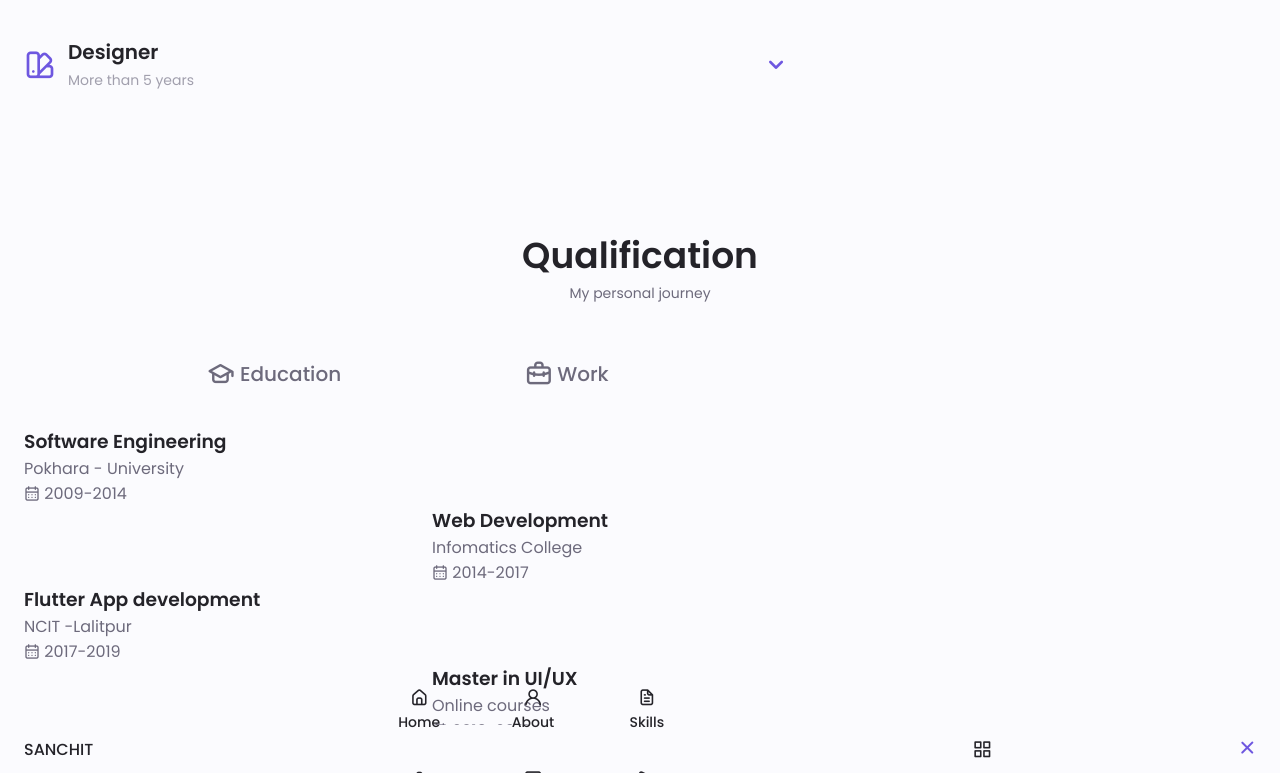
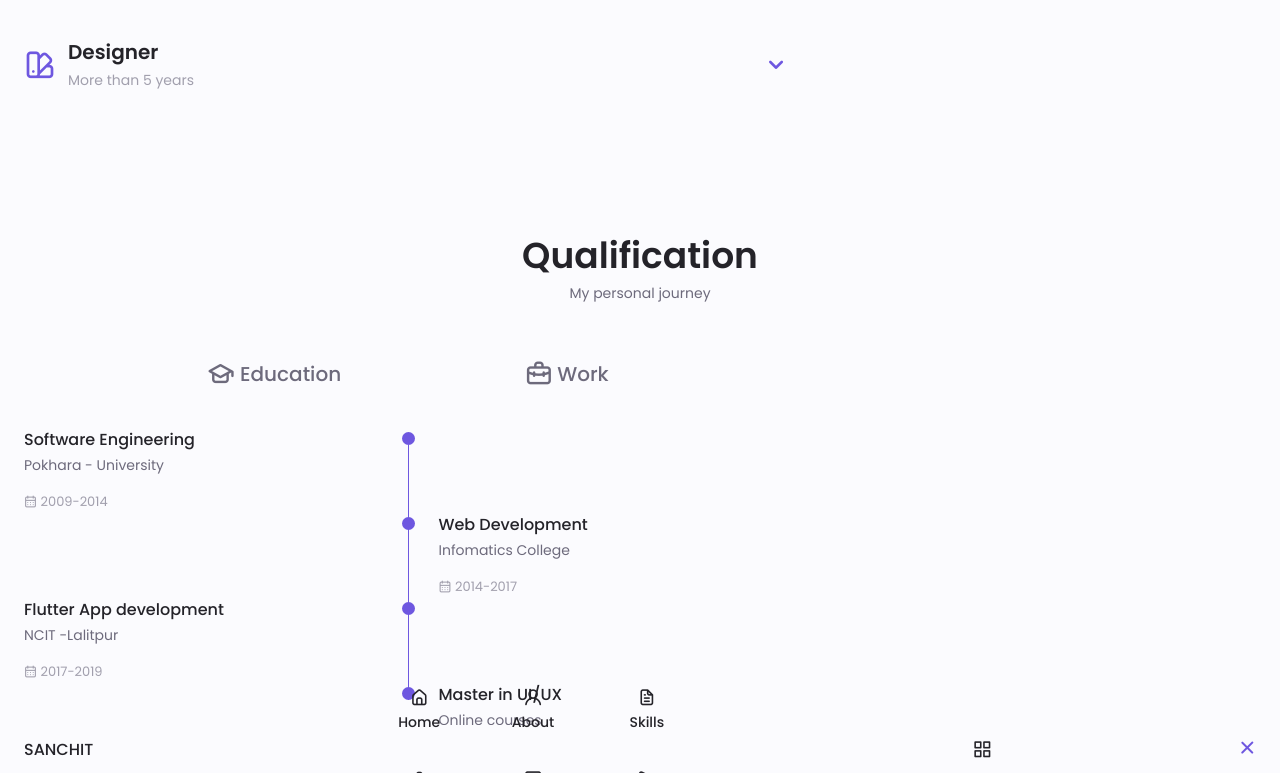
Before and after one commit to Sanchitpoudel/Sanchit, a plain HTML site: page index.html in a window 1280 px wide. Both pictures are taken after a click on the element "Education". Shown: the part 2045-2818 px from the top of the page. Drawn offline with nearby package versions, Linux system fonts and the light colour scheme.

Commit message:
Commit qualification

```diff
--- a/css/style.css
+++ b/css/style.css
@@ -503,3 +503,36 @@ border-radius: .25rem;
     grid-template-columns: 1fr max-content 1fr;
     column-gap: 1.5rem;
 }
+.qualification__title{
+    font-size: var(--normal-font-size);
+    font-weight: var(--font-medium);
+}
+.qualification__subtitle{
+    display: inline-block;
+    font-size: var(--small-font-size);
+    margin-bottom: var(--mb-1);
+}
+.qualification__calendar{
+    font-size: var(--smaller-font-size);
+    color: var(--text-color-light);
+}
+.qualification__rounder{
+    display: inline-block;
+    width: 13px;
+    height: 13px;
+    background-color: var(--first-color);
+    border-radius: 50%;
+}
+.qualification__line{
+    display: block;
+    width: 1px;
+    height: 100%;background-color: var(--first-color);
+    transform: translate(6px, -7px);
+}
+.qualification [data-content]
+{
+    display: none;
+}
+.qualification__active[data-content]{
+    display: block;
+}
--- a/index.html
+++ b/index.html
@@ -319,11 +319,11 @@
       <span class="section__subtitle">My personal journey</span>
       <div class="qualification__container container">
         <div class="qualification__tabs">
-          <div class="qualification__button button--flex">
+          <div class="qualification__button button--flex qualification__active" data-target='#education'>
             <i class="uil uil-graduation-cap qualification__icon"></i>
             Education
           </div>
-          <div class="qualification__button button--flex">
+          <div class="qualification__button button--flex" data-target='#work'>
             <i class="uil uil-briefcase-alt qualification__icon"></i>
             Work
           </div>
@@ -331,7 +331,7 @@
 
         <div class="qualification__sections">
           <!-- Qualification content 1 -->
-          <div class="qualification__content">
+          <div class="qualification__content qualification__active" data-content id="education">
             <!-- Qualification  1 -->
             <div class="qualification__data">
               <div>
@@ -415,7 +415,7 @@
             </div>
           </div>
           <!-- Qualification content 2 -->
-          <div class="qualification__content">
+          <div class="qualification__content" data-content id="work">
             <!-- Qualification  1 -->
             <div class="qualification__data">
               <div>
--- a/js/script.js
+++ b/js/script.js
@@ -42,3 +42,23 @@ function toggleSkills() {
     skillsHeader.forEach((el) => {
         el.addEventListener('click',toggleSkills)
     })
+
+//qualification tabs
+
+const tabs = document.querySelectorAll('[data-target]'),
+    tabContents = document.querySelectorAll('[data-content]')
+
+tabs.forEach(tab => {
+    tab.addEventListener('click', () => {
+        const target = document.querySelector(tab.dataset.target)
+
+        tabContents.forEach(tabContent => {
+            tabContent.classList.remove('qualification__active')
+        })
+        target.classList.add('qualification__active')
+        tabs.forEach(tab => {
+            tab.classList.remove('qualification__active')
+        })
+        tab.classList.add('qualification__active')
+    })
+})
```
